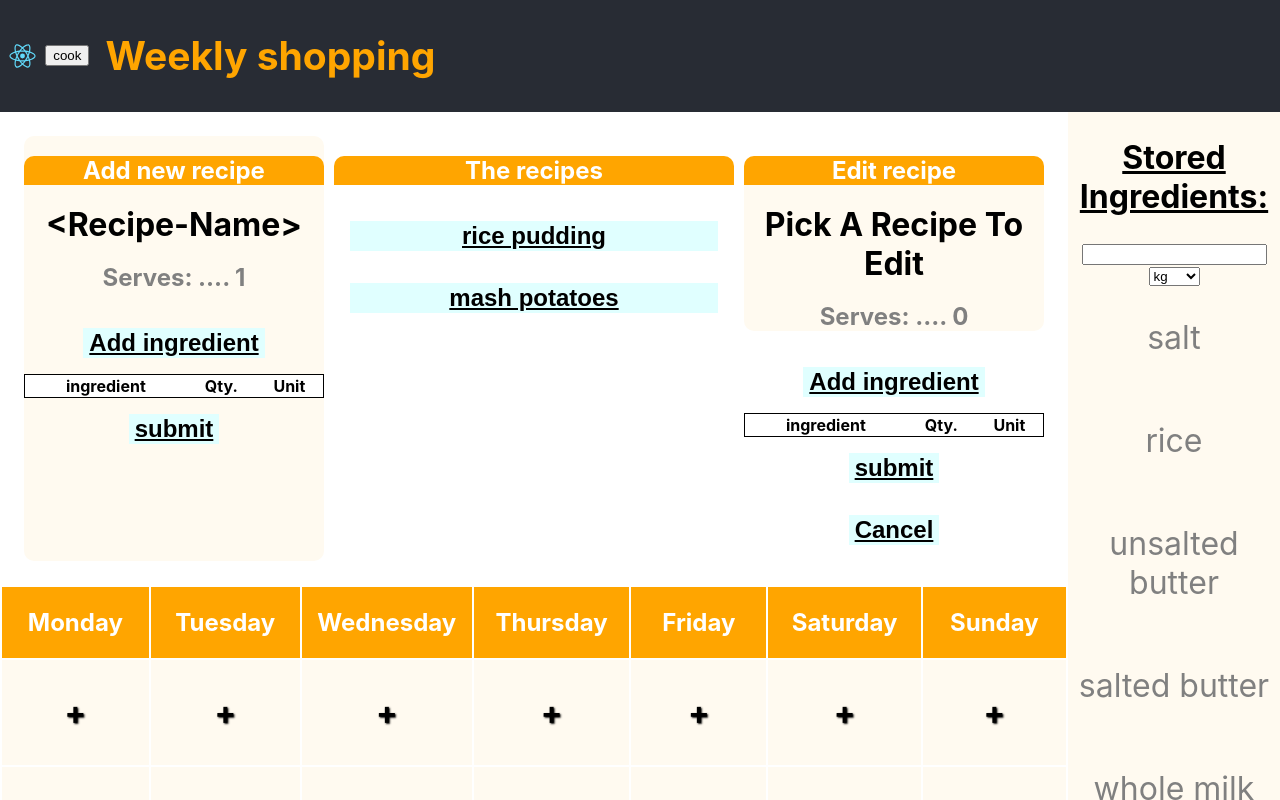
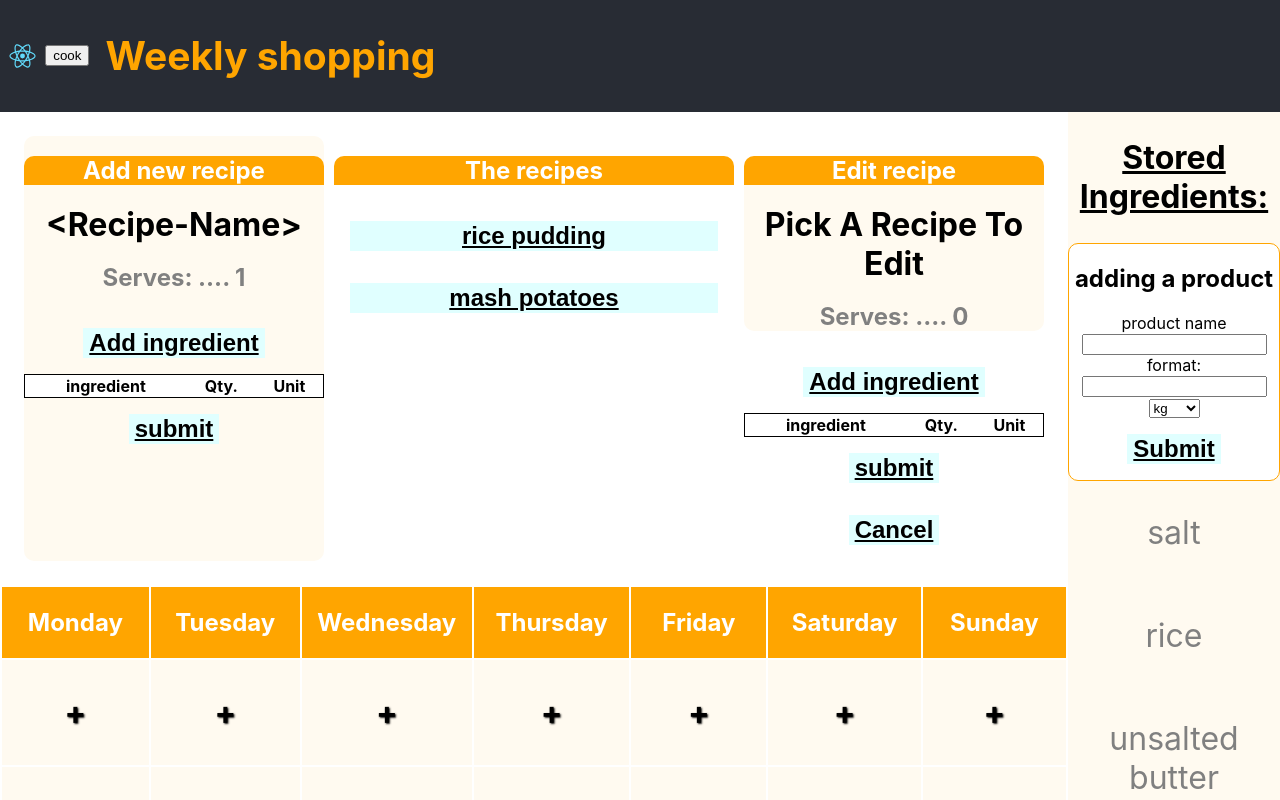
Before and after one commit to manandearth/weekly-shopping, a React (Create React App) app: page / in a window 1280 px wide. Both pictures are taken after a click on the element "add a product". Shown: the top 800 px of the page. Built offline with nearby package versions, Linux system fonts and the light colour scheme.

Commit message:
Add events to AddProduct and css

```diff
--- /dev/null
+++ b/src/components/AddProduct.css
@@ -0,0 +1,6 @@
+.add-product-box {
+    border: 1px solid orange;
+    background: white;
+    border-radius: 10px;
+
+}
--- a/src/components/AddProduct.js
+++ b/src/components/AddProduct.js
@@ -2,15 +2,16 @@ import React from 'react';
 import { connect } from 'react-redux';
 import { addProduct } from '../redux/actions';
 import { unitSet } from '../constants/shared';
-
+import './AddProduct.css';
 class AddProduct extends React.Component {
 
 	constructor(props){
 		super(props);
 		this.state = {
       editable: false,
+      editableTitle: true,
 			title: '',
-			formats: {1: {qty: 0, unit: 'kg'}}
+			formats: []
 		};
 	}
 
@@ -18,15 +19,46 @@ class AddProduct extends React.Component {
     this.setState({editable: !this.state.editable});
   }
 
+  handleUpdateTitle = (e) => {
+    const value = e.target.value;
+    this.setState({title: value});
+
+  }
+
+  handleToggle = () => {
+    this.setState({editableTitle: !this.editableTitle});
+  }
+
+  handleTitleEnterKey = (e) => {
+    const keyCode = e.keyCode || e.which;
+    if (keyCode === 13) {
+      this.setState({editableTitle: !this.state.editableTitle});
+    }}
+
 
 	render(){
   return(<div>
            {!this.state.editable ?
              <h2 onClick={this.handleEdit}
              >add a product</h2> :
-             <div>
-               <input></input>
-               <select>{unitSet.map(unit => <option>{unit}</option> )}</select>
+             <div className='add-product-box'>
+               <h2>adding a product</h2>
+               {this.state.editableTitle ?
+                 <div>
+                 <label>product name</label>
+                   <input
+                     value={this.state.title}
+                     onChange={(e) => this.handleUpdateTitle(e)}
+                     onKeyDown={(e) =>this.handleTitleEnterKey(e)}
+                 ></input>
+                 </div>
+                 :
+                 <div><h2 onClick={this.handleToggle}>{this.state.title}</h2></div>}
+               <div>
+               <label>format:</label><input type='number' min={0}></input>
+             <select>{unitSet.map(unit => <option>{unit}</option> )}</select>
+               </div>
+               <button className='button'>Submit</button>
              </div>}
          </div>);
 	};
```
